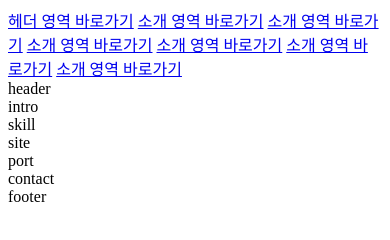
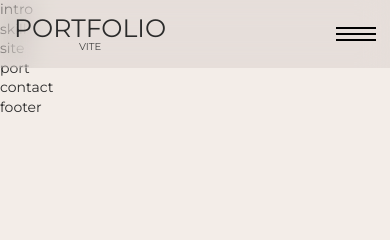
Before and after one commit to goldroid/port2023-vite, a website built with Vite: page src/index.html in a window 390 px wide. Built offline with nearby package versions, Linux system fonts and the light colour scheme; a small style sheet from the web is missing; a web font is replaced by a local one.

Commit message:
헤더 완료

```diff
--- a/src/assets/css/section/header.css
+++ b/src/assets/css/section/header.css
@@ -0,0 +1,134 @@
+#header {
+    position: fixed;
+    left: 0;
+    top: 0;
+    width: 100%;
+    z-index: 10000;
+
+}
+
+.header_inner {
+    display: flex;
+    align-items: center;
+    justify-content: space-between ;
+    background-color: rgba(116,99,99,0.1);
+    backdrop-filter: blur(15px);
+    padding: 1rem;
+}
+.header_logo {
+    font-size: 0.9rem;
+    text-align: center;
+    text-transform: uppercase;
+    line-height: 1;
+}
+.header_logo em {
+    font-size: 10px;
+    display: block;
+    color: var(--black200);
+}
+
+.header_nav li {
+    display: inline;
+}
+.header_nav li a {
+    text-transform: uppercase;
+    font-size: 14px;
+    padding: 14px;
+    position: relative;
+}
+
+.header_nav li a::before {
+    content:'';
+    width: calc(100% - 28px);
+    height: 1px;
+    background-color: var(--black);
+    position: absolute;
+    left: 14px;
+    bottom:10px;
+    transform: scaleX(0);
+    transition: all 0.3s;
+}
+
+.header_nav li a:hover::before {
+    transform: scaleX(1);
+}
+
+.header_nav_mobile {
+    display: none;
+    width: 40px;
+    height: 40px;
+    cursor: pointer;
+
+}
+.header_nav_mobile span {
+    display: block;
+    width: 40px;
+    height: 2px;
+    background-color: var(--black);
+    margin-top: 19px;
+    position: relative;
+}
+.header_nav_mobile span::before {
+    content: "";
+    width: 40px;
+    height: 2px;
+    background-color: var(--black);
+    position: absolute;
+    right: 0;
+    top: 6px;
+    transition: width 0.3s;
+
+}
+.header_nav_mobile span::after {
+    content: "";
+    width: 40px;
+    height: 2px;
+    background-color: var(--black);
+    position: absolute;
+    left: 0;
+    bottom: 6px;
+    transition: width 0.3s;
+
+}
+
+@media (max-width: 800px) {
+    .header_nav{
+        display: none;
+    }
+    .header_nav.show {
+        display: block;
+
+    }
+    .header_nav.show ul {
+        display: block;
+        position: absolute;
+        right: 0;
+        top: 68px;
+        background-color: rgba(116,99,99,0.1);
+        backdrop-filter: blur(15px);
+        z-index: 10000;
+        min-width: 150px;
+        padding: 20px 0;
+
+    }
+
+    .header_nav.show li {
+        display:block;
+        text-align: right;
+    }
+    .header_nav.show li a {
+        display:inline-block;
+        padding: 10px;
+
+    }
+    .header_nav.show+.header_nav_mobile span::before{
+        width: 20px;
+    }
+    .header_nav.show+.header_nav_mobile span::after{
+        width: 20px;
+    }
+
+    .header_nav_mobile {
+        display: block;
+    }
+}
--- a/src/assets/css/section/intro.css
+++ b/src/assets/css/section/intro.css
@@ -0,0 +1,3 @@
+#intro {
+
+}
--- a/src/assets/css/section/port.css
+++ b/src/assets/css/section/port.css
@@ -0,0 +1,3 @@
+#port {
+
+}
--- a/src/assets/css/section/site.css
+++ b/src/assets/css/section/site.css
@@ -0,0 +1,3 @@
+#site {
+
+}
--- a/src/assets/css/section/skill.css
+++ b/src/assets/css/section/skill.css
@@ -0,0 +1,3 @@
+#skill {
+
+}
--- a/src/assets/css/style.css
+++ b/src/assets/css/style.css
@@ -0,0 +1,15 @@
+@charset "UTF-8";
+
+/* setting */
+@import url(setting/fonts.css);
+@import url(setting/vars.css);
+@import url(setting/reset.css);
+
+/* section */
+@import url(section/header.css);
+@import url(section/intro.css);
+@import url(section/skill.css);
+@import url(section/site.css);
+@import url(section/port.css);
+@import url(section/contact.css);
+@import url(section/footer.css);
--- a/src/assets/js/menu.js
+++ b/src/assets/js/menu.js
@@ -1,3 +1,19 @@
 export function menu(){
-    console.log(menu)
+    const headerToggle = document.getElementById("headerToggle");
+    const headerNav = document.querySelector(".header_nav");
+
+        if (headerToggle){
+            headerToggle.addEventListener("click",()=>{
+                headerNav.classList.toggle("show");
+
+
+
+                    headerToggle.getAttribute("aria-expanded")==="true"
+                    ? headerToggle.setAttribute("aria-expanded","false")
+                    : headerToggle.setAttribute("aria-expanded","true")
+
+
+
+            });
+        }
 }
--- a/src/index.html
+++ b/src/index.html
@@ -14,16 +14,40 @@
     <div id="skip">
         <a href="#header">헤더 영역 바로가기</a>
         <a href="#intro">소개 영역 바로가기</a>
-        <a href="#skill">소개 영역 바로가기</a>
-        <a href="#site">소개 영역 바로가기</a>
-        <a href="#port">소개 영역 바로가기</a>
-        <a href="#contact">소개 영역 바로가기</a>
-        <a href="#footer">소개 영역 바로가기</a>
+        <a href="#skill">스킬 영역 바로가기</a>
+        <a href="#site">사이트 영역 바로가기</a>
+        <a href="#port">포트 영역 바로가기</a>
+        <a href="#contact">컨텍트 영역 바로가기</a>
+        <a href="#footer">푸터 영역 바로가기</a>
     </div>
     <!-- //skip -->
 
     <header id="header" role="banner">
-        header
+        <div class="header_inner">
+            <div class="header_logo">
+                <h1><a href="#">portfolio<em>vite</em></a></h1>
+            </div>
+            <nav class="header_nav">
+                <ul>
+                    <li><a href="#intro">intro</a></li>
+                    <li><a href="#skill">skill</a></li>
+                    <li><a href="#site">site</a></li>
+                    <li><a href="#port">port</a></li>
+                    <li><a href="#contact">contact</a></li>
+                </ul>
+            </nav>
+            <div
+                class="header_nav_mobile"
+                id="headerToggle"
+                aria-controls="primary-menu"
+                aria-expanded="false"
+                role="button"
+                tabindex="0"
+            >
+                <span></span>
+            </div>
+
+        </div>
     </header>
     <!-- //header -->
 
```
